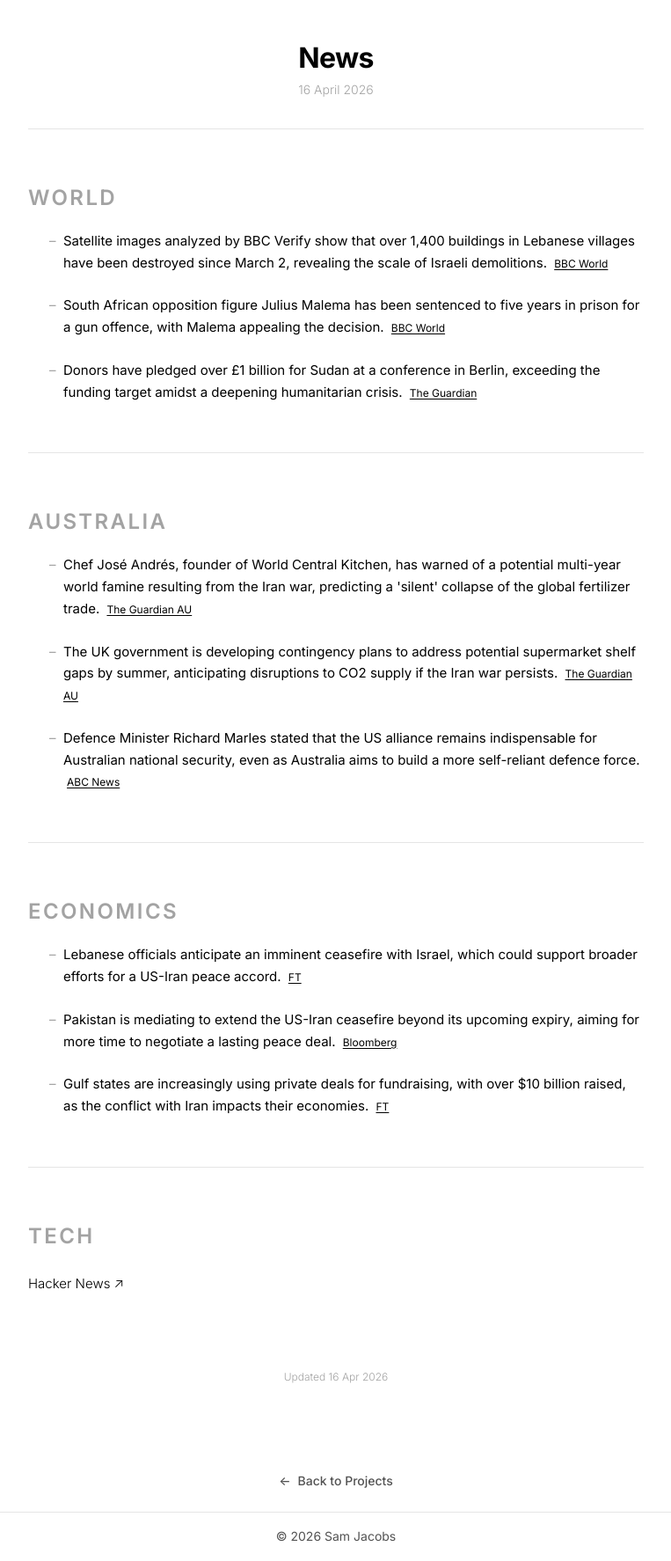
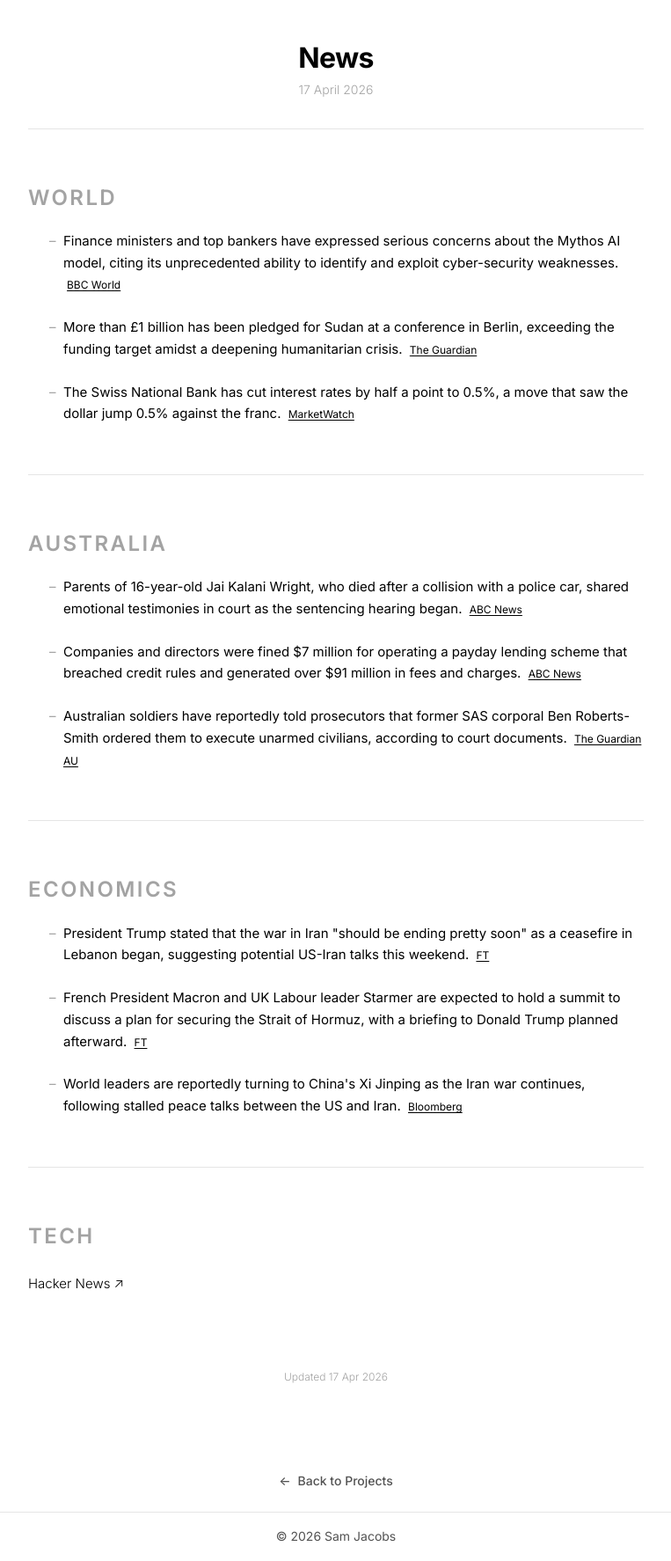
Before and after one commit to s-jac/s-jac.github.io, a Jekyll site: the page built from projects/news.html, in a window 1280 px wide. Shown: the whole page at 88% size, without its empty margins (258-1021 px from the left). Built offline with Jekyll 4.4.1, drawn with Linux system fonts in a browser that asks for light colours.

Commit message:
daily news update 17 April 2026

```diff
--- a/_data/news.json
+++ b/_data/news.json
@@ -1,24 +1,24 @@
 {
-  "date": "16 April 2026",
-  "generated_at": "2026-04-16T12:01:46.222633+00:00",
+  "date": "17 April 2026",
+  "generated_at": "2026-04-17T11:00:35.976161+00:00",
   "sections": [
     {
       "heading": "World",
       "bullets": [
         {
-          "text": "Satellite images analyzed by BBC Verify show that over 1,400 buildings in Lebanese villages have been destroyed since March 2, revealing the scale of Israeli demolitions.",
+          "text": "Finance ministers and top bankers have expressed serious concerns about the Mythos AI model, citing its unprecedented ability to identify and exploit cyber-security weaknesses.",
           "source": "BBC World",
           "url": "https://www.bbc.com/news/world"
         },
         {
-          "text": "South African opposition figure Julius Malema has been sentenced to five years in prison for a gun offence, with Malema appealing the decision.",
-          "source": "BBC World",
-          "url": "https://www.bbc.com/news/world"
+          "text": "More than £1 billion has been pledged for Sudan at a conference in Berlin, exceeding the funding target amidst a deepening humanitarian crisis.",
+          "source": "The Guardian",
+          "url": "https://www.theguardian.com"
         },
         {
-          "text": "Donors have pledged over £1 billion for Sudan at a conference in Berlin, exceeding the funding target amidst a deepening humanitarian crisis.",
-          "source": "The Guardian",
-          "url": "https://www.theguardian.com"
+          "text": "The Swiss National Bank has cut interest rates by half a point to 0.5%, a move that saw the dollar jump 0.5% against the franc.",
+          "source": "MarketWatch",
+          "url": "https://www.marketwatch.com"
         }
       ]
     },
@@ -26,19 +26,19 @@
       "heading": "Australia",
       "bullets": [
         {
-          "text": "Chef José Andrés, founder of World Central Kitchen, has warned of a potential multi-year world famine resulting from the Iran war, predicting a 'silent' collapse of the global fertilizer trade.",
+          "text": "Parents of 16-year-old Jai Kalani Wright, who died after a collision with a police car, shared emotional testimonies in court as the sentencing hearing began.",
+          "source": "ABC News",
+          "url": "https://www.abc.net.au/news"
+        },
+        {
+          "text": "Companies and directors were fined $7 million for operating a payday lending scheme that breached credit rules and generated over $91 million in fees and charges.",
+          "source": "ABC News",
+          "url": "https://www.abc.net.au/news"
+        },
+        {
+          "text": "Australian soldiers have reportedly told prosecutors that former SAS corporal Ben Roberts-Smith ordered them to execute unarmed civilians, according to court documents.",
           "source": "The Guardian AU",
           "url": "https://www.theguardian.com/au"
-        },
-        {
-          "text": "The UK government is developing contingency plans to address potential supermarket shelf gaps by summer, anticipating disruptions to CO2 supply if the Iran war persists.",
-          "source": "The Guardian AU",
-          "url": "https://www.theguardian.com/au"
-        },
-        {
-          "text": "Defence Minister Richard Marles stated that the US alliance remains indispensable for Australian national security, even as Australia aims to build a more self-reliant defence force.",
-          "source": "ABC News",
-          "url": "https://www.abc.net.au/news"
         }
       ]
     },
@@ -46,19 +46,19 @@
       "heading": "Economics",
       "bullets": [
         {
-          "text": "Lebanese officials anticipate an imminent ceasefire with Israel, which could support broader efforts for a US-Iran peace accord.",
+          "text": "President Trump stated that the war in Iran \"should be ending pretty soon\" as a ceasefire in Lebanon began, suggesting potential US-Iran talks this weekend.",
           "source": "FT",
           "url": "https://www.ft.com"
         },
         {
-          "text": "Pakistan is mediating to extend the US-Iran ceasefire beyond its upcoming expiry, aiming for more time to negotiate a lasting peace deal.",
+          "text": "French President Macron and UK Labour leader Starmer are expected to hold a summit to discuss a plan for securing the Strait of Hormuz, with a briefing to Donald Trump planned afterward.",
+          "source": "FT",
+          "url": "https://www.ft.com"
+        },
+        {
+          "text": "World leaders are reportedly turning to China's Xi Jinping as the Iran war continues, following stalled peace talks between the US and Iran.",
           "source": "Bloomberg",
           "url": "https://www.bloomberg.com/markets"
-        },
-        {
-          "text": "Gulf states are increasingly using private deals for fundraising, with over $10 billion raised, as the conflict with Iran impacts their economies.",
-          "source": "FT",
-          "url": "https://www.ft.com"
         }
       ]
     }
```
